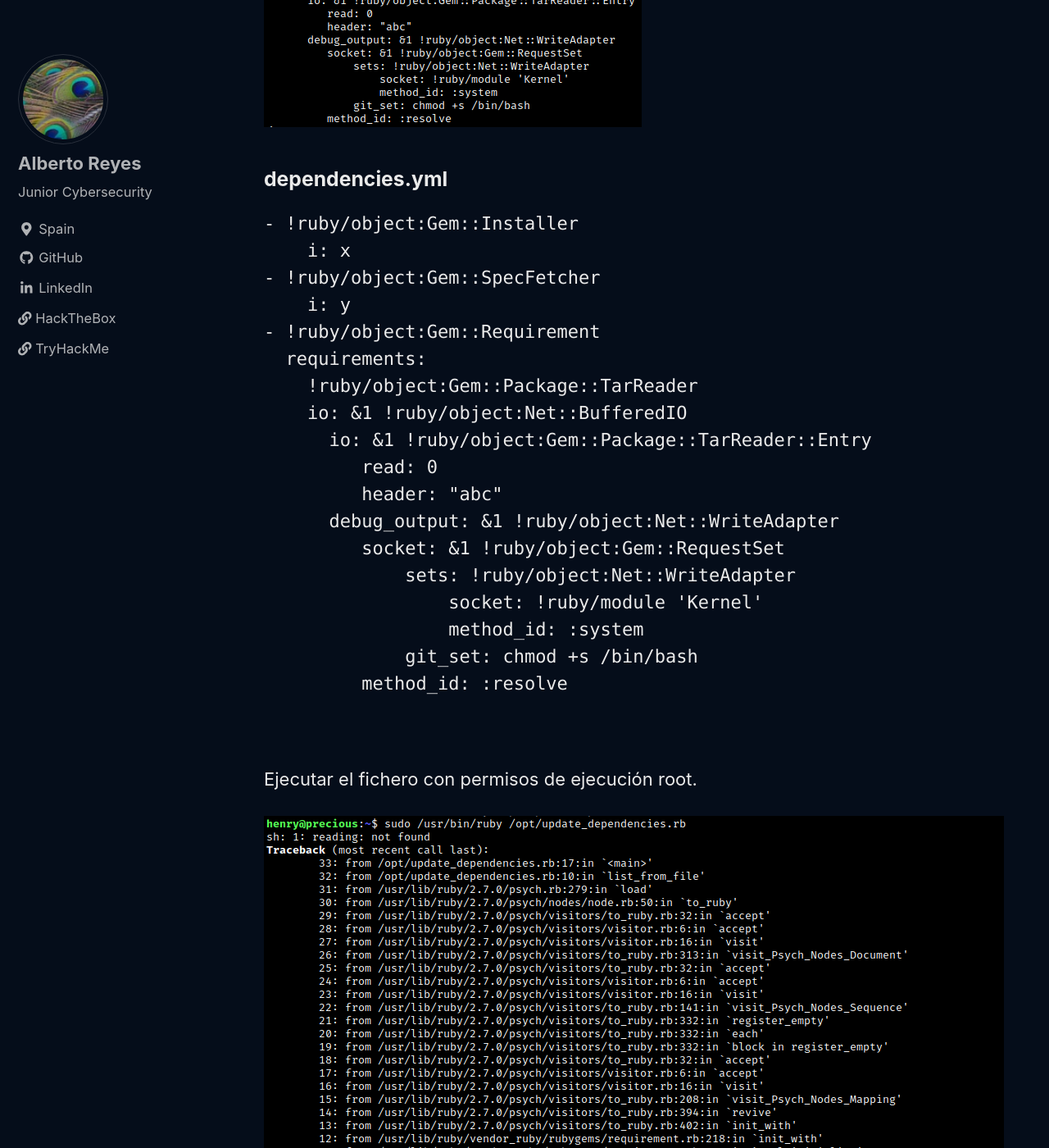
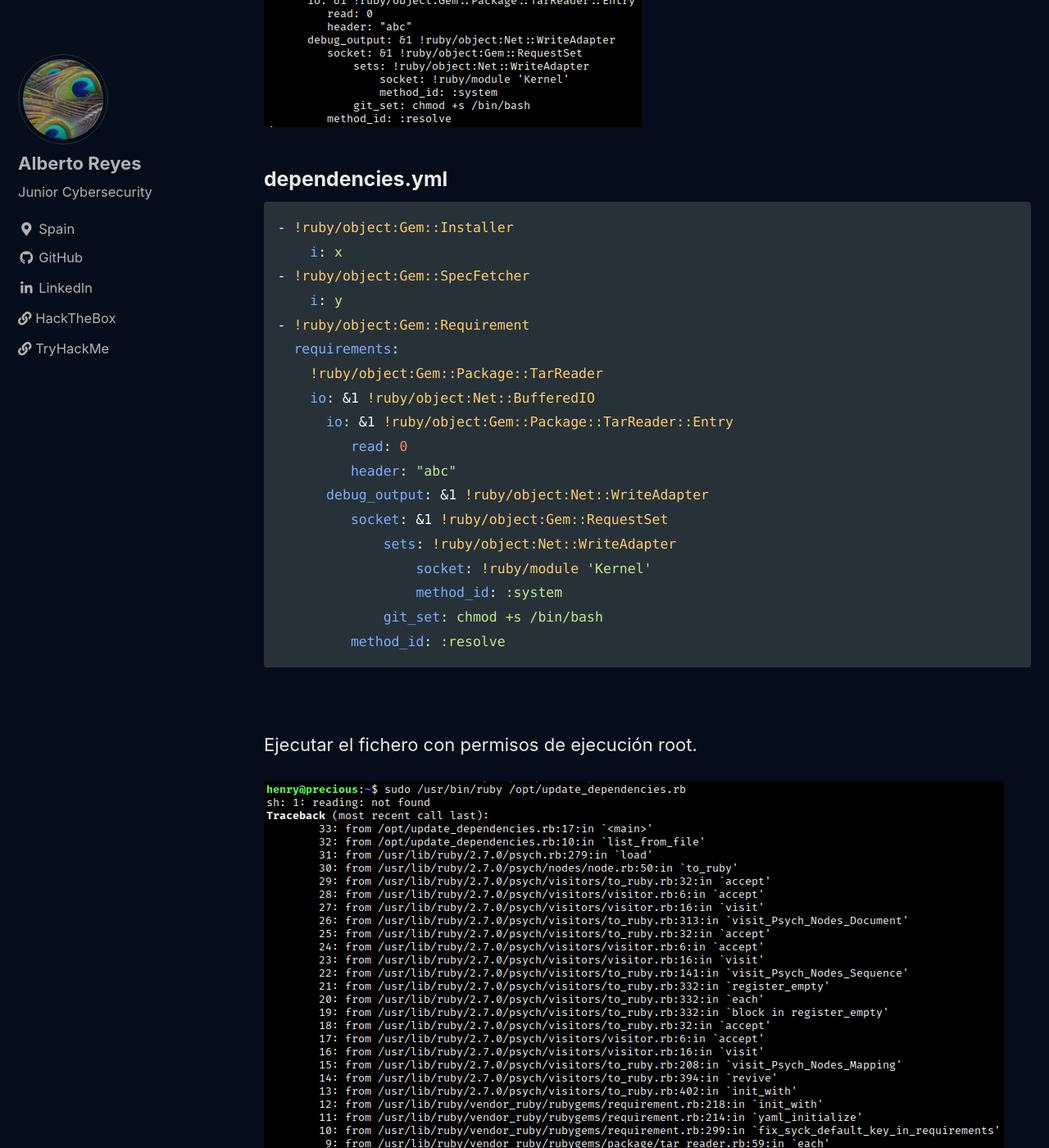
Before and after one commit to albertociber/albertociber.github.io, a Jekyll site: the page built from _posts/2023-05-01-Precious-HackTheBox.md, in a window 1280 px wide and 1400 px high, scrolled down 7623 px. Shown: the whole window at 82% size. Built offline with Jekyll 4.4.1, drawn with Linux system fonts in a browser that asks for light colours; cached includes are drawn as plain includes.

Commit message:
Update 2023-05-01-Precious-HackTheBox.md

````diff
--- a/_posts/2023-05-01-Precious-HackTheBox.md
+++ b/_posts/2023-05-01-Precious-HackTheBox.md
@@ -58,7 +58,7 @@ Vemos que ha sido generado por una herramienta: `pdfkit v0.8.6`. La cuál si hac
 
 ![image](/assets/images/CTFs/Precious-HTB/09.png)
 
-Tras informarme más sobre este CVE, podemos saber que tenemos que introducir el parametro `name` y dentro usar los ``backticks`` para inyectar nuestro comando.<br>
+Tras informarme más sobre este CVE, podemos saber que tenemos que introducir el parametro `name` y dentro usar los ```backticks``` para inyectar nuestro comando.<br>
 - Para saber más sobre CVE-2022-25765:<br>
 [https://security.snyk.io/vuln/SNYK-RUBY-PDFKIT-2869795 ](https://security.snyk.io/vuln/SNYK-RUBY-PDFKIT-2869795)
 
@@ -143,7 +143,8 @@ Ahora podemos explotar con nuestro fichero `dependencies.yml`.
 
 ![image](/assets/images/CTFs/Precious-HTB/16.png)<br>
 ### dependencies.yml
-```YAML
+
+```yml
 - !ruby/object:Gem::Installer
     i: x
 - !ruby/object:Gem::SpecFetcher
````
